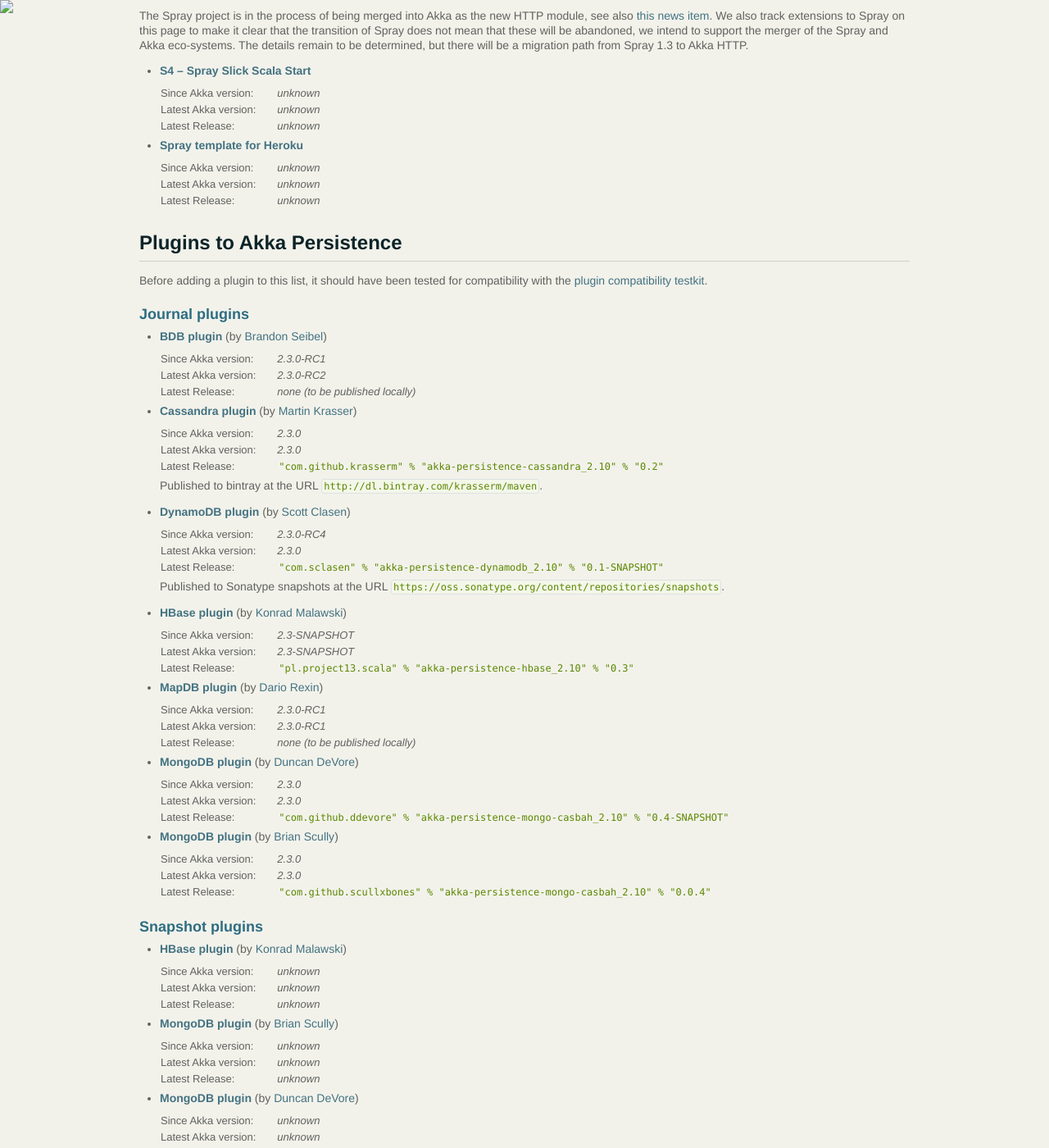
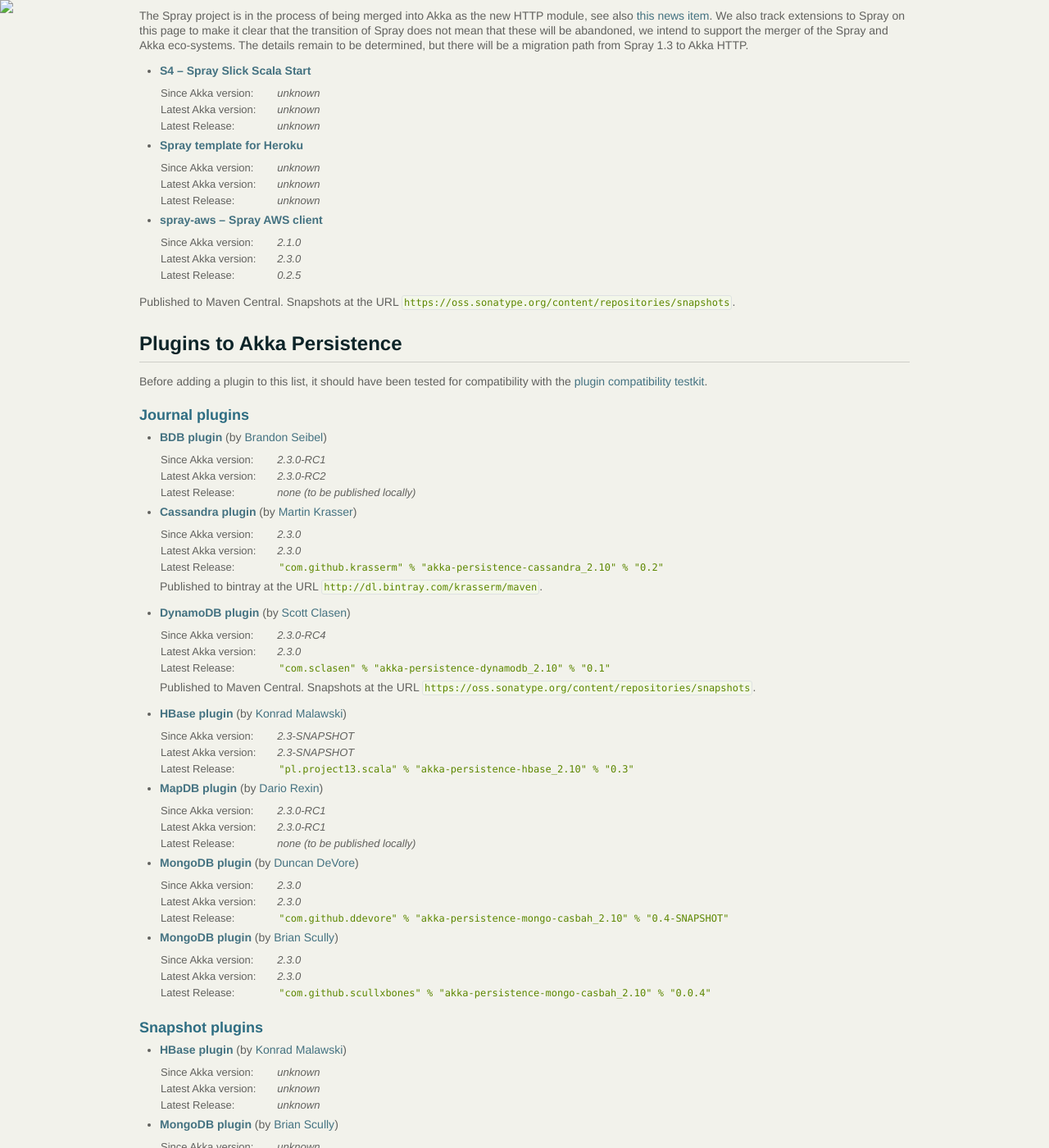
Before and after one commit to raboof/akka.github.com, a Jekyll site: the page built from community/index.md, in a window 1280 px wide and 1400 px high, scrolled down 1558 px. Shown: the whole window at 82% size. Built offline with Jekyll 4.4.1, drawn with Linux system fonts in a browser that asks for light colours.

Commit message:
Update index.md
add spray-aws, update akka-persistence-dynamodb

```diff
--- a/community/index.md
+++ b/community/index.md
@@ -146,6 +146,16 @@
   <tr><td>Latest Release:</td><td>unknown</td></tr>
   </table>
 
+* **[spray-aws – Spray AWS client](https://github.com/sclasen/spray-aws)**
+
+  <table class="stats">
+  <tr><td>Since Akka version:</td><td>2.1.0</td></tr>
+  <tr><td>Latest Akka version:</td><td>2.3.0</td></tr>
+  <tr><td>Latest Release:</td><td>0.2.5</td></tr>
+  </table>
+
+Published to Maven Central. Snapshots at the URL `https://oss.sonatype.org/content/repositories/snapshots`.
+
 
 ## Plugins to Akka Persistence
 
@@ -176,10 +186,10 @@
   <table class="stats">
   <tr><td>Since Akka version:</td><td>2.3.0-RC4</td></tr>
   <tr><td>Latest Akka version:</td><td>2.3.0</td></tr>
-  <tr><td>Latest Release:</td><td><code>"com.sclasen" % "akka-persistence-dynamodb_2.10" % "0.1-SNAPSHOT"</code></td></tr>
+  <tr><td>Latest Release:</td><td><code>"com.sclasen" % "akka-persistence-dynamodb_2.10" % "0.1"</code></td></tr>
   </table>
 
-  Published to Sonatype snapshots at the URL `https://oss.sonatype.org/content/repositories/snapshots`.
+  Published to Maven Central. Snapshots at the URL `https://oss.sonatype.org/content/repositories/snapshots`.
 
 * **[HBase plugin](https://github.com/ktoso/akka-persistence-hbase/)** (by [Konrad Malawski](https://github.com/ktoso))
 
```
